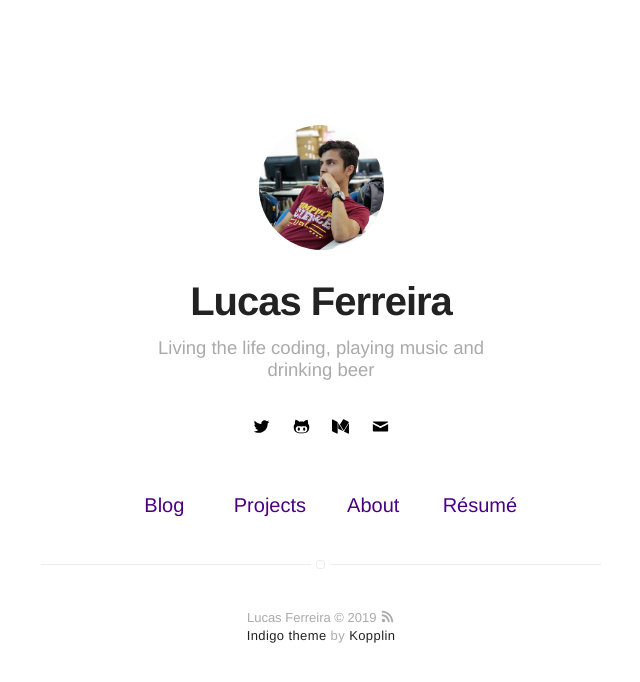
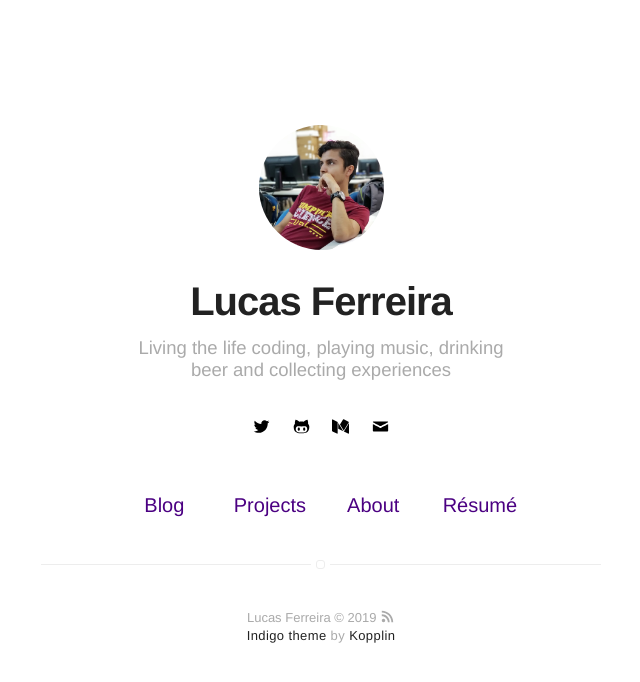
Before and after one commit to lucasferreiraek/lucasferreiraek.github.io, a Jekyll site: the page built from index.html, in a window 1280 px wide. Shown: the top 682 px of the page, without its empty margins (319-959 px from the left). Built offline with Jekyll 4.4.1, drawn with Linux system fonts in a browser that asks for light colours.

Commit message:
Set config

```diff
--- a/_config.yml
+++ b/_config.yml
@@ -1,6 +1,6 @@
 # main text of home
 name: Lucas Ferreira
-bio: Living the life coding, playing music and drinking beer
+bio: Living the life coding, playing music, drinking beer and collecting experiences
 
 # twitter summary info
 description: A blog about technology and stuff related
@@ -54,18 +54,18 @@ medium: https://medium.com/@lucasferreiraek
 email: lucasferreiraek@gmail.com
 
 authors:
-    lf:
+    lucasferreira:
         name: Lucas Ferreira
-        bio: A Man who travels the world eating noodles
+        bio: Living the life coding, playing music, drinking beer and collecting experiences
         external-image: false
         picture: assets/images/profile.jpg
-        twitter: johndoe
-    jamesfoster:
-        name: James Foster
-        bio: A Man who develops software with coffee
-        external-image: false
-        picture: assets/images/james.jpg
-        twitter: jamesfoster
+        twitter: https://twitter.com/lucasferreiraek
+    # jamesfoster:
+    #     name: James Foster
+    #     bio: A Man who develops software with coffee
+    #     external-image: false
+    #     picture: assets/images/james.jpg
+    #     twitter: jamesfoster
 
 # do you want a larger site? change the option below
 # options: [normal, large] | default: normal
```
Also changed, not shown: 10 other files.
